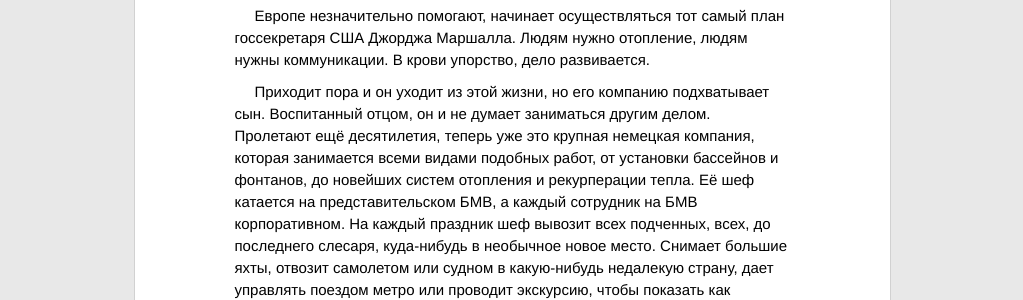
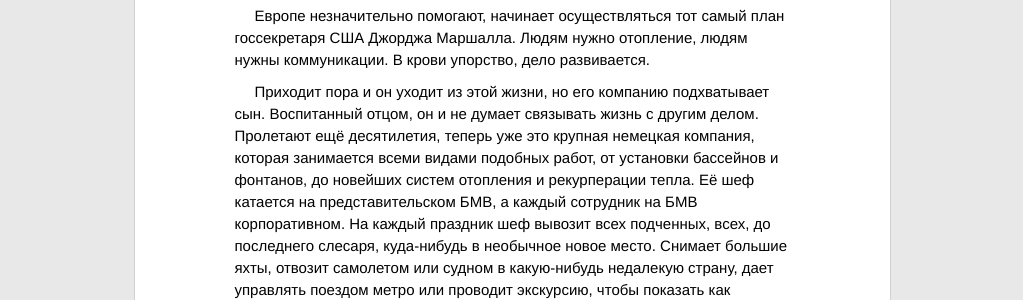
Before and after one commit to ptmt/ptmt.github.com, a Jekyll site: the page built from _posts/2012-09-03-ich-verstehe-sie-nicht.md, in a window 1280 px wide and 900 px high. Shown: the part 393-693 px from the top of the window, without its empty margins (128-1151 px from the left). Built offline with Jekyll 4.4.1, drawn with Linux system fonts in a browser that asks for light colours; Markdown is read by kramdown in place of the engine named in the settings; some of the changed text lies outside the part shown.

Commit message:
Update _posts/2012-09-03-ich-verstehe-sie-nicht.md

```diff
--- a/_posts/2012-09-03-ich-verstehe-sie-nicht.md
+++ b/_posts/2012-09-03-ich-verstehe-sie-nicht.md
@@ -8,7 +8,7 @@
 
 Европе незначительно помогают, начинает осуществляться тот самый план госсекретаря США Джорджа Маршалла. Людям нужно отопление, людям нужны коммуникации. В крови упорство, дело развивается.
 
-Приходит пора и он уходит из этой жизни, но его компанию подхватывает сын. Воспитанный отцом, он и не думает заниматься другим делом. Пролетают ещё десятилетия, теперь уже это крупная немецкая компания, которая занимается всеми видами подобных работ, от установки бассейнов и фонтанов, до новейших систем отопления и рекурперации тепла. Её шеф катается на представительском БМВ, а каждый сотрудник на БМВ корпоративном. На каждый праздник шеф вывозит всех подченных, всех, до последнего слесаря, куда-нибудь в необычное новое место. Снимает большие яхты, отвозит самолетом или судном в какую-нибудь недалекую страну, дает управлять поездом метро или проводит экскурсию, чтобы показать как работает крупнейший грузовой европейский порт с пульта управления. Каждый, кто честно и добросовестно отработал 25 лет, прыгает с парашютом, получает денежные бонусы, уважение и почет. Но все со временем стареют, и вот настало время, когда компании нужен наследник.
+Приходит пора и он уходит из этой жизни, но его компанию подхватывает сын. Воспитанный отцом, он и не думает связывать жизнь с другим делом. Пролетают ещё десятилетия, теперь уже это крупная немецкая компания, которая занимается всеми видами подобных работ, от установки бассейнов и фонтанов, до новейших систем отопления и рекурперации тепла. Её шеф катается на представительском БМВ, а каждый сотрудник на БМВ корпоративном. На каждый праздник шеф вывозит всех подченных, всех, до последнего слесаря, куда-нибудь в необычное новое место. Снимает большие яхты, отвозит самолетом или судном в какую-нибудь недалекую страну, дает управлять поездом метро или проводит экскурсию, чтобы показать как работает крупнейший грузовой европейский порт с пульта управления. Каждый, кто честно и добросовестно отработал 25 лет, прыгает с парашютом, получает денежные бонусы, уважение и почет. Но все со временем стареют, и вот настало время, когда компании нужен наследник.
 
 У шефа было всего две дочери. Одна из них, старшая, связывает свою жизнь со слепым. Они живут в доме отца, большом доме. Катаются по утрам на сдвоенном велике, она поворачивает, он жмется к ней и крутит педали. Водит его по многочисленным паркам с прудами и аллеями. Он был добрым и умным, но на роль владельца корпорации не годился. Был один молодой работник в этой компании — Томас — компьютерщик, немалого роста, живой, находчивый, он нравится младшей дочери, и неудивительно, мальчика решают готовить как наследника. Отправляют на обучение, которое он проходит за три года и успешно справляется, получает новую должность, в конце концов отец даже дает Томасу свою фамилию. Всё идет тому, что однажды все дела должны быть переданы ему. Рядом с домом, где жил отец, восстанавливается другой, большой, особняк для младшей дочери, а Томас берет большой кредит и покупает Audi A8, чтобы соответствовать. Через несколько месяцев у него находят рак. Уходит фамилия, уходит Audi, дочь находит другого, и еще некоторое время он иногда появляется в доме молодой семьи, там его считают другом.
 
```
